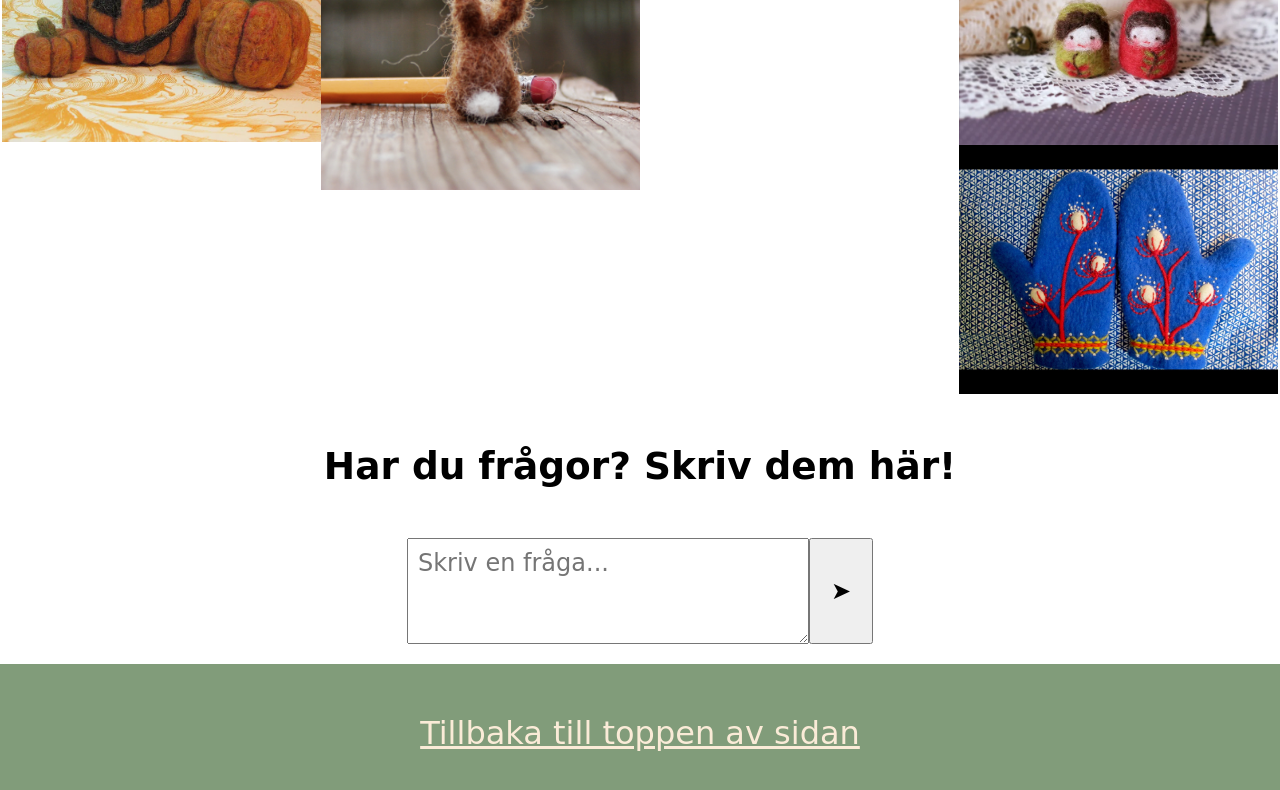
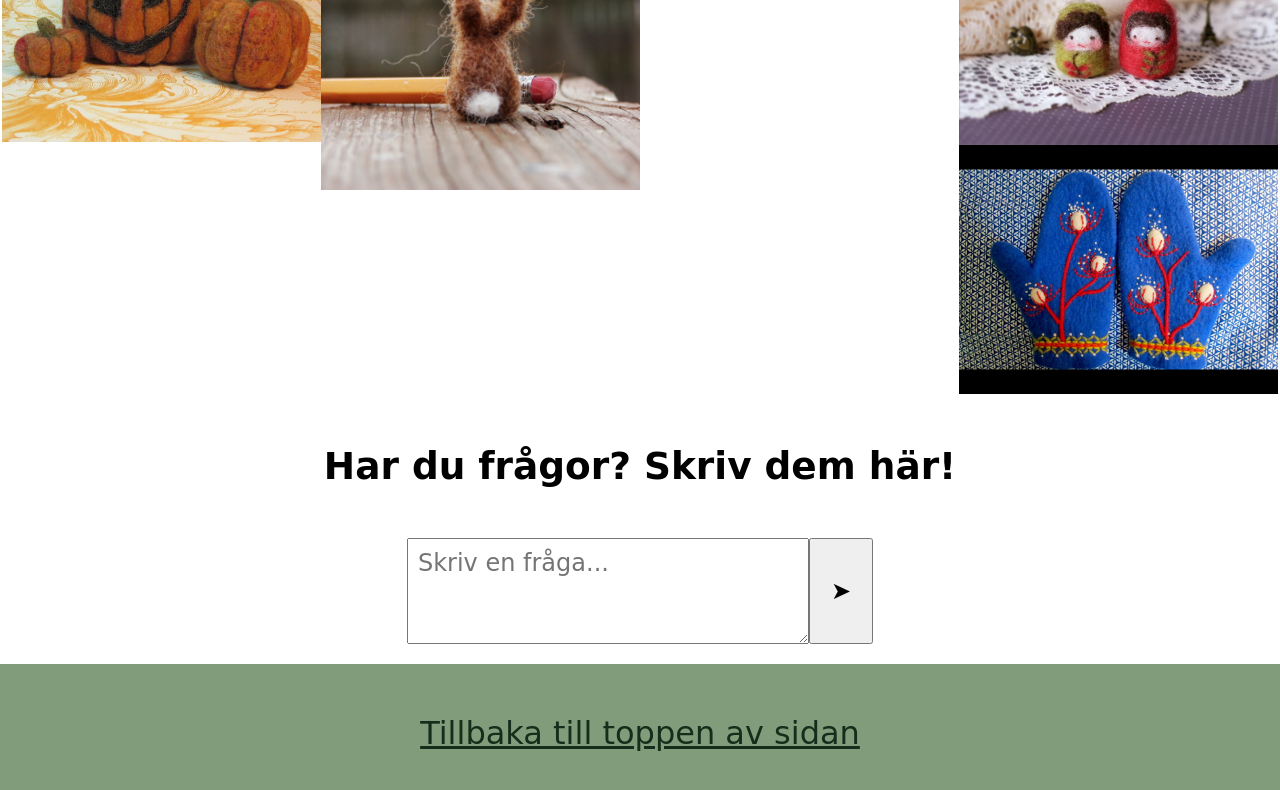
Before and after one commit to norahektor/tovning-hobby, a plain HTML site: page index.html in a window 1280 px wide. Shown: the part 2723-3513 px from the top of the page. Drawn offline with Linux system fonts and the light colour scheme; a web font is replaced by a local one.

Commit message:
v.ändrade färg på slutet

```diff
--- a/style.css
+++ b/style.css
@@ -252,7 +252,7 @@ textarea{
   background-color: rgba(129, 156, 122);
 }
 .slut a{
-  color: antiquewhite;
+  color: rgba(19, 46, 26);
 }
 
 /*Kod som tillhör bildspelet som ska dyka upp när skärmen blir mindre*/
```
